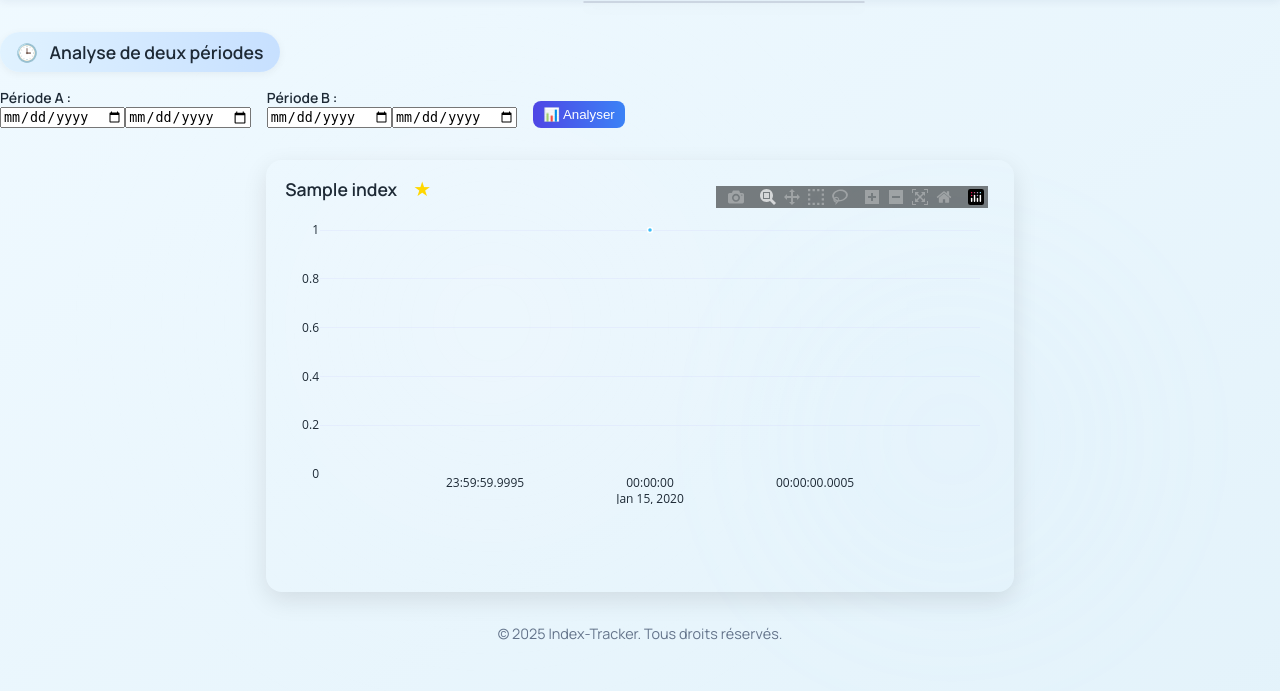
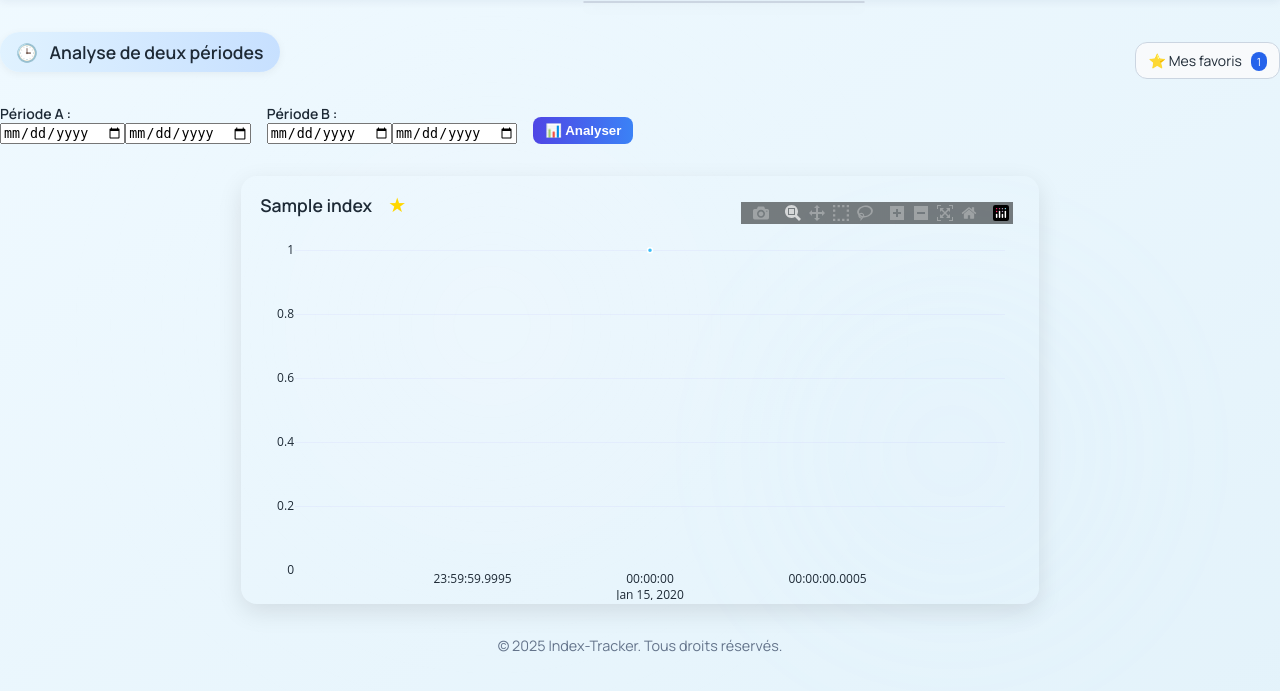
Before and after one commit to utis82/Index-tracker, a Django app: page /index-viewer/1/ in a window 1280 px wide. Shown: the part 49-740 px from the top of the page. Run offline with Django 5.2, Linux system fonts and the light colour scheme; a user stored in the database is signed in; tables that the repository leaves empty hold one stand-in row (values such as "Sample post"); some libraries are stand-ins or nearby versions.

Commit message:
remise en fonction de la liste déroulante des favoris dans index viewer. perte du clique sur l'étoile mais tant pis

```diff
--- a/main/templates/index_viewer.html
+++ b/main/templates/index_viewer.html
@@ -4,6 +4,14 @@
 
 {% block content %}
   <style>
+    .card-analyse {
+      padding-top: 0px;
+      padding-bottom: 0px;
+      font-size: 0 rem;
+      line-height: 1.2;
+      margin: 0;
+    }
+
     .chart-panel {
       display: flex;
       flex-wrap: nowrap;
@@ -24,8 +32,9 @@
       box-shadow: 0 8px 24px rgba(0, 0, 0, 0.1);
       padding: 1.5rem;
       flex: 0 1 60%;
-      max-width: 700px;
+      max-width: 750px;
       position: relative;
+      min-height: 380px;
     }
 
     #chart-title {
@@ -57,12 +66,15 @@
       color: orange;
     }
 
+    .favorite-btn.toggleable {
+      pointer-events: auto;
+    }
+
     .analysis-cards {
       flex: 0 0 400px;
       display: flex;
       flex-direction: column;
       gap: 1rem;
-
       opacity: 0;
       transform: translateX(40px);
       transition: opacity 0.6s ease, transform 0.6s ease;
@@ -74,7 +86,7 @@
     }
 
     #chart {
-      height: 384px;
+      height: 380px;
     }
 
     @keyframes drawLine {
@@ -85,18 +97,70 @@
         stroke-dashoffset: 0;
       }
     }
+
+    .dropdown-content {
+      right: 0;
+      left: auto;
+    }
+
+    .counter-badge {
+      background: #2563eb;
+      color: white;
+      font-size: 0.7rem;
+      padding: 2px 6px;
+      border-radius: 999px;
+      margin-left: 6px;
+    }
+
+    .dropdown-validate {
+      margin-top: 8px;
+      padding: 6px 12px;
+      background: linear-gradient(to right, #4f46e5, #3b82f6);
+      color: white;
+      border: none;
+      border-radius: 8px;
+      font-weight: 600;
+      cursor: pointer;
+      transition: background 0.3s ease;
+    }
+
+    .dropdown-validate:hover {
+      background: linear-gradient(to right, #3b82f6, #2563eb);
+    }
   </style>
-
-  <!-- formulaire sélection -->
-
 
   {% if current_index %}<div style="display: none;">{{ current_index.name }}</div>{% endif %}
 
   {% if series_data %}
-    <form method="get" style="margin-top: 2rem;">
-      {% for index in selected_indexes %}<input type="hidden" name="index_id" value="{{ index.id }}">{% endfor %}
-      <div class="section-title"><span class="emoji">🕒</span> Analyse de deux périodes</div>
-      <div style="display: flex; flex-wrap: wrap; gap: 1rem; margin-bottom: 1rem; align-items: flex-end;">
+    <form method="get" id="periodAnalysisForm" style="margin-top: 2rem;">
+      <div style="display: flex; justify-content: space-between; align-items: center; flex-wrap: wrap; margin-bottom: 1rem;">
+        <div class="section-title">
+          <span class="emoji">🕒</span> Analyse de deux périodes
+        </div>
+
+        <div class="dropdown-multiselect">
+          <div class="dropdown-button" onclick="toggleDropdown()">
+            ⭐ Mes favoris <span id="selectedCount" class="counter-badge">0</span>
+          </div>
+          <div class="dropdown-content" id="favoriteDropdown">
+              {% for index in user_favorites %}
+                <label>
+                  <input type="checkbox" name="index_id" value="{{ index.id }}" {% if index in selected_indexes %}checked{% endif %}>
+                  {{ index.name }}
+                </label>
+              {% empty %}
+                <p style="font-style: italic;">Aucun favori</p>
+              {% endfor %}
+              <input type="hidden" name="start_a" value="{{ start_a|default:'' }}">
+              <input type="hidden" name="end_a" value="{{ end_a|default:'' }}">
+              <input type="hidden" name="start_b" value="{{ start_b|default:'' }}">
+              <input type="hidden" name="end_b" value="{{ end_b|default:'' }}">
+              <button type="submit" class="dropdown-validate">🧪 Filtrer</button>
+          </div>
+        </div>
+      </div>
+
+      <div style="display: flex; flex-wrap: wrap; gap: 1rem; align-items: flex-end;">
         <div><label><strong>Période A :</strong></label><br><input type="date" name="start_a" value="{{ start_a|default:'' }}"><input type="date" name="end_a" value="{{ end_a|default:'' }}"></div>
         <div><label><strong>Période B :</strong></label><br><input type="date" name="start_b" value="{{ start_b|default:'' }}"><input type="date" name="end_b" value="{{ end_b|default:'' }}"></div>
         <div><button type="submit" class="dropdown-validate">📊 Analyser</button></div>
@@ -107,7 +171,12 @@
       <div id="index-chart-container">
         <div id="chart-title">
           {{ current_index.name }}
-          <button class="favorite-btn {% if current_index in user.userprofile.favorite_indexes.all %}filled{% endif %}" data-index-id="{{ current_index.id }}">{% if current_index in user.userprofile.favorite_indexes.all %}★{% else %}☆{% endif %}</button>
+          <button
+            class="favorite-btn toggleable {% if current_index in user.userprofile.favorite_indexes.all %}filled{% endif %}"
+            data-index-id="{{ current_index.id }}"
+            onclick="toggleFavorite(this)">
+            {% if current_index in user.userprofile.favorite_indexes.all %}★{% else %}☆{% endif %}
+          </button>
         </div>
         <div id="chart"></div>
       </div>
@@ -123,14 +192,37 @@
               <h4 style="color: #38bdf8;">🔵 {{ index_name }} — Période 2</h4>
               <ul><li>Min : {{ stats.min_b }}</li><li>Max : {{ stats.max_b }}</li><li>Moyenne : {{ stats.mean_b }}</li></ul>
             </div>
-            <div class="card">
-              <h4 style="color: #64748b;">⚖️ Analyse</h4>
-              <p><strong>Variation moyenne :</strong><br>{{ stats.variation }} %</p>
-            </div>
+          <div class="card card-analyse">
+            <h4 style="color: #64748b;">⚖️ Analyse</h4>
+            <p><strong>Variation moyenne :</strong><br>{{ stats.variation }} %</p>
+          </div>
           {% endfor %}
         </div>
       {% endif %}
     </div>
+
+    <script>
+      function toggleFavorite(button) {
+        const indexId = button.dataset.indexId;
+        fetch(`/toggle_favorite/${indexId}/`, {
+          method: 'POST',
+          headers: {
+            'X-CSRFToken': '{{ csrf_token }}',
+            'X-Requested-With': 'XMLHttpRequest'
+          },
+        })
+        .then(response => response.json())
+        .then(data => {
+          if (data.is_favorite) {
+            button.classList.add('filled');
+            button.textContent = '★';
+          } else {
+            button.classList.remove('filled');
+            button.textContent = '☆';
+          }
+        });
+      }
+    </script>
 
     <script>
       window.addEventListener('DOMContentLoaded', () => {
@@ -141,6 +233,29 @@
           setTimeout(() => {
             analysisCards.classList.add('visible');
           }, 100);
+        }
+
+        updateSelectedCount();
+        document.querySelectorAll('#favoriteDropdown input[type="checkbox"]').forEach(cb => {
+          cb.addEventListener('change', updateSelectedCount);
+        });
+      });
+
+      function toggleDropdown() {
+        const dropdown = document.getElementById("favoriteDropdown");
+        dropdown.style.display = dropdown.style.display === "block" ? "none" : "block";
+      }
+
+      function updateSelectedCount() {
+        const count = document.querySelectorAll('#favoriteDropdown input[type="checkbox"]:checked').length;
+        document.getElementById('selectedCount').textContent = count;
+      }
+
+      document.addEventListener("click", function (event) {
+        const dropdown = document.getElementById("favoriteDropdown");
+        const button = event.target.closest(".dropdown-multiselect");
+        if (!button) {
+          dropdown.style.display = "none";
         }
       });
     </script>
@@ -162,7 +277,7 @@
       }));
 
       const layout = {
-        height: 320,
+        height: 400,
         margin: { l: 30, r: 10, t: 30, b: 30 },
         hovermode: 'closest',
         plot_bgcolor: 'rgba(0,0,0,0)',
```
